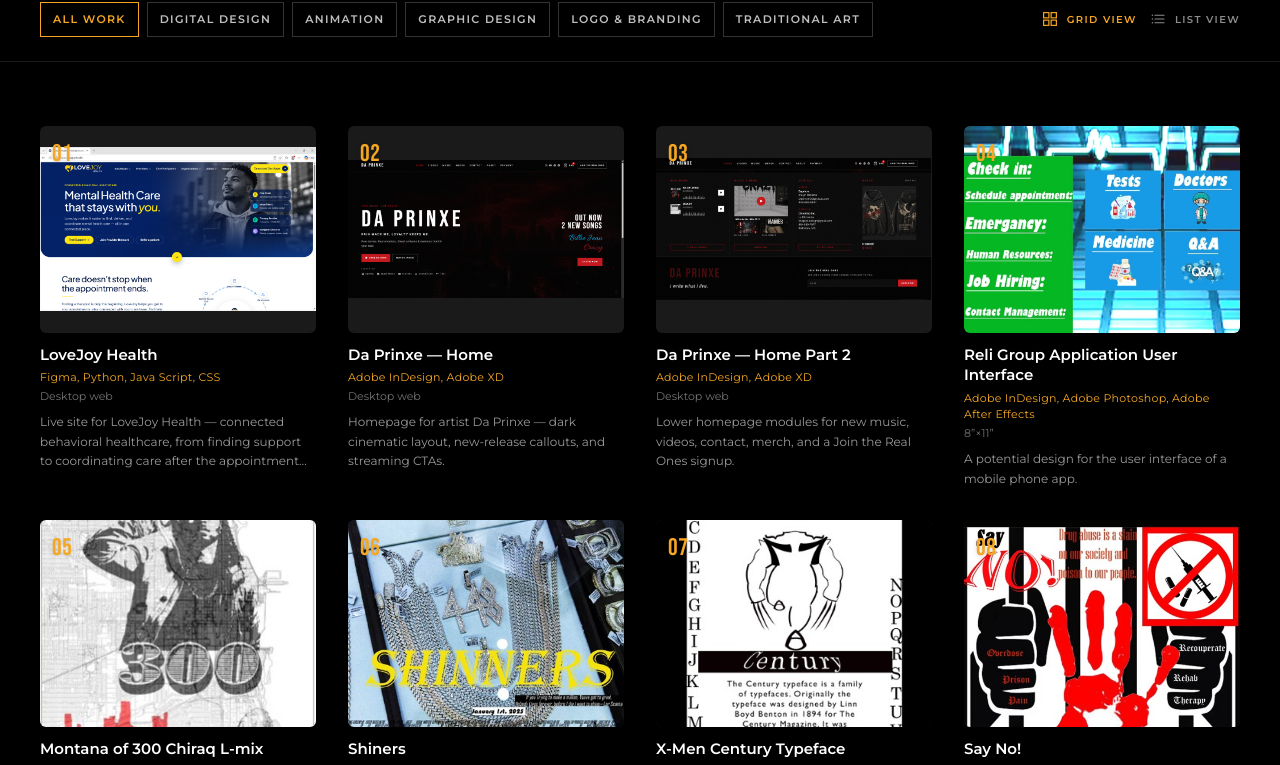
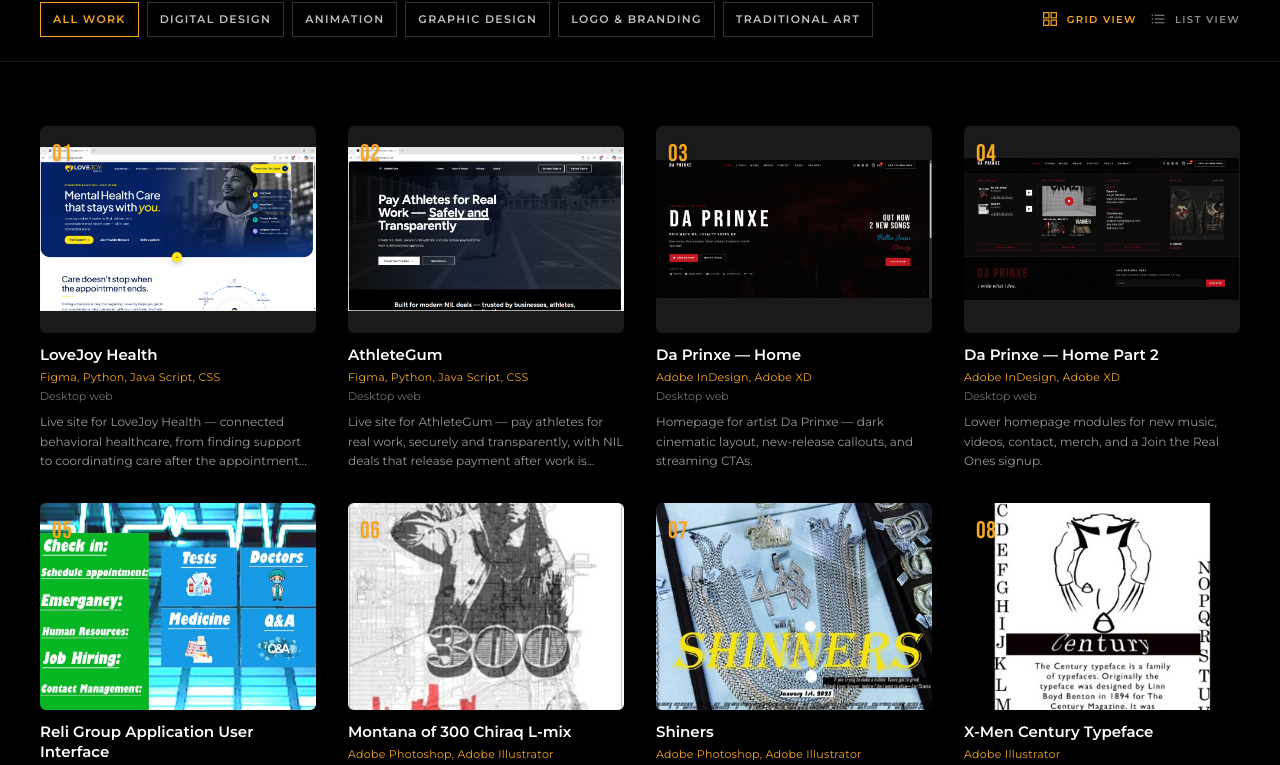
Before and after one commit to lovejoycdesign-del/Lovejoy.Rough, a Next.js app: page /work in a window 1280 px wide. Shown: the part 599-1364 px from the top of the page. Built offline with nearby package versions, Linux system fonts and the light colour scheme.

Commit message:
Add AthleteGum to Digital Design with a live site link
Piece 02 matches the LoveJoy Health treatment: click the screenshot to open athletegum.com, with Figma, Python, Java Script, CSS.

Co-authored-by: lovejoyc.design <lovejoyc.design@gmail.com>

```diff
--- a/src/data/content.ts
+++ b/src/data/content.ts
@@ -206,6 +206,18 @@ export const works: WorkItem[] = [
   },
   {
     id: "02",
+    title: "AthleteGum",
+    medium: "Figma, Python, Java Script, CSS",
+    size: "Desktop web",
+    category: "digital",
+    image: "/work/athletegum.jpg",
+    imageFit: "contain",
+    href: "https://athletegum.com/",
+    description:
+      "Live site for AthleteGum — pay athletes for real work, securely and transparently, with NIL deals that release payment after work is delivered and approved.",
+  },
+  {
+    id: "03",
     title: "Da Prinxe — Home",
     medium: "Adobe InDesign, Adobe XD",
     size: "Desktop web",
@@ -216,7 +228,7 @@ export const works: WorkItem[] = [
       "Homepage for artist Da Prinxe — dark cinematic layout, new-release callouts, and streaming CTAs.",
   },
   {
-    id: "03",
+    id: "04",
     title: "Da Prinxe — Home Part 2",
     medium: "Adobe InDesign, Adobe XD",
     size: "Desktop web",
@@ -227,7 +239,7 @@ export const works: WorkItem[] = [
       "Lower homepage modules for new music, videos, contact, merch, and a Join the Real Ones signup.",
   },
   {
-    id: "04",
+    id: "05",
     title: "Reli Group Application User Interface",
     medium: "Adobe InDesign, Adobe Photoshop, Adobe After Effects",
     size: "8”×11”",
@@ -236,7 +248,7 @@ export const works: WorkItem[] = [
     description: "A potential design for the user interface of a mobile phone app.",
   },
   {
-    id: "05",
+    id: "06",
     title: "Montana of 300 Chiraq L-mix",
     medium: "Adobe Photoshop, Adobe Illustrator",
     size: "9”×12”",
@@ -246,7 +258,7 @@ export const works: WorkItem[] = [
       "This piece is a creative piece that I wanted to show my interest in personal life. This also represents my love for music and what I am passionate about.",
   },
   {
-    id: "06",
+    id: "07",
     title: "Shiners",
     medium: "Adobe Photoshop, Adobe Illustrator",
     size: "8”×11”",
@@ -255,7 +267,7 @@ export const works: WorkItem[] = [
     description: "This piece symbolizes a complete journey into financial independence.",
   },
   {
-    id: "07",
+    id: "08",
     title: "X-Men Century Typeface",
     medium: "Adobe Illustrator",
     size: "8”×11”",
@@ -265,7 +277,7 @@ export const works: WorkItem[] = [
       "A poster created all through using the Century typeface and only letters and numbers — no pictures at all.",
   },
   {
-    id: "08",
+    id: "09",
     title: "Say No!",
     medium: "Adobe Photoshop, Adobe Illustrator, Adobe InDesign",
     size: "8”×11”",
@@ -274,7 +286,7 @@ export const works: WorkItem[] = [
     description: "A poster to spread awareness on the plague of drug abuse.",
   },
   {
-    id: "09",
+    id: "10",
     title: "On the Path to Gil Sans",
     medium: "Adobe Illustrator",
     size: "8”×11”",
@@ -284,7 +296,7 @@ export const works: WorkItem[] = [
       "A poster created all through using the Century typeface and only letters and numbers — no pictures at all.",
   },
   {
-    id: "10",
+    id: "11",
     title: "Green Street",
     year: "2026",
     medium: "Adobe InDesign, Adobe Photoshop",
@@ -296,7 +308,7 @@ export const works: WorkItem[] = [
       "Magazine cover and back spread for Green Street: Environmental Conscience — hiking destinations for 2026, trail safety, and what to pack.",
   },
   {
-    id: "11",
+    id: "12",
     title: "Bowie State Job Fair",
     year: "2025",
     medium: "Adobe InDesign, Adobe Photoshop",
@@ -308,7 +320,7 @@ export const works: WorkItem[] = [
       "Event poster for the Bowie State University Job Fair, shown with layout callouts for hierarchy, type, and photo placement.",
   },
   {
-    id: "12",
+    id: "13",
     title: "Bomb Berries Packaging",
     medium: "Adobe Illustrator, Adobe Photoshop",
     size: "Package dieline",
@@ -319,7 +331,7 @@ export const works: WorkItem[] = [
       "Unfolded cereal box for Bomb Berries — front panel, nutrition facts, maze game, and Berry Delicious side panels.",
   },
   {
-    id: "13",
+    id: "14",
     title: "Univers Typeface",
     medium: "Adobe Illustrator",
     size: "8”×11”",
@@ -330,7 +342,7 @@ export const works: WorkItem[] = [
       "A type poster built from Univers — rocket form, alphabet as stars, and curved copy on Frutiger’s neo-grotesque family.",
   },
   {
-    id: "14",
+    id: "15",
     title: "Georgia Typeface",
     medium: "Adobe Illustrator",
     size: "8”×11”",
@@ -341,7 +353,7 @@ export const works: WorkItem[] = [
       "A type poster for Matthew Carter’s Georgia — the letter X, state outline, and Jerusalem cross in a serif composition.",
   },
   {
-    id: "15",
+    id: "16",
     title: "Steam Care Logo",
     medium: "Adobe InDesign, Adobe Photoshop",
     size: "6”×10”",
@@ -350,7 +362,7 @@ export const works: WorkItem[] = [
     description: "A logo I designed for a product.",
   },
   {
-    id: "16",
+    id: "17",
     title: "Steam Care Advertisement",
     medium: "Adobe Photoshop, Adobe InDesign, Adobe Illustrator",
     size: "8”×11”",
@@ -359,7 +371,7 @@ export const works: WorkItem[] = [
     description: "An advertisement for a product.",
   },
   {
-    id: "17",
+    id: "18",
     title: "Bomb Berries",
     medium: "Adobe Photoshop, Adobe Illustrator",
     size: "11”×17”",
@@ -370,7 +382,7 @@ export const works: WorkItem[] = [
       "Product advertisement for Bomb Berries cereal — a fruit-packed breakfast brand with an explosion of flavor, coming soon to a shop near you.",
   },
   {
-    id: "18",
+    id: "19",
     title: "Linear Love and Joy",
     medium: "Marker on Paper, Pencil on Paper",
     size: "9”×12”",
@@ -380,7 +392,7 @@ export const works: WorkItem[] = [
       "This piece is about a man who is going through a lot in personal life, but masks to everyone else.",
   },
   {
-    id: "19",
+    id: "20",
     title: "Linear Lady",
     medium: "Pencil on Paper, Marker on Paper",
     size: "9”×12”",
@@ -390,7 +402,7 @@ export const works: WorkItem[] = [
       "A young man in tune with the essence of her environment and at peace.",
   },
   {
-    id: "20",
+    id: "21",
     title: "Pink Abstraction",
     medium: "Acrylic on canvas",
     size: "9”×12”",
@@ -401,7 +413,7 @@ export const works: WorkItem[] = [
       "Layered pink and red ribbons over a dark ground — a traditional painting about movement, overlap, and tension.",
   },
   {
-    id: "21",
+    id: "22",
     title: "Self Portrait",
     medium: "Acrylic on canvas",
     size: "9”×12”",
```
Also changed, not shown: public/work/athletegum.jpg (added).
